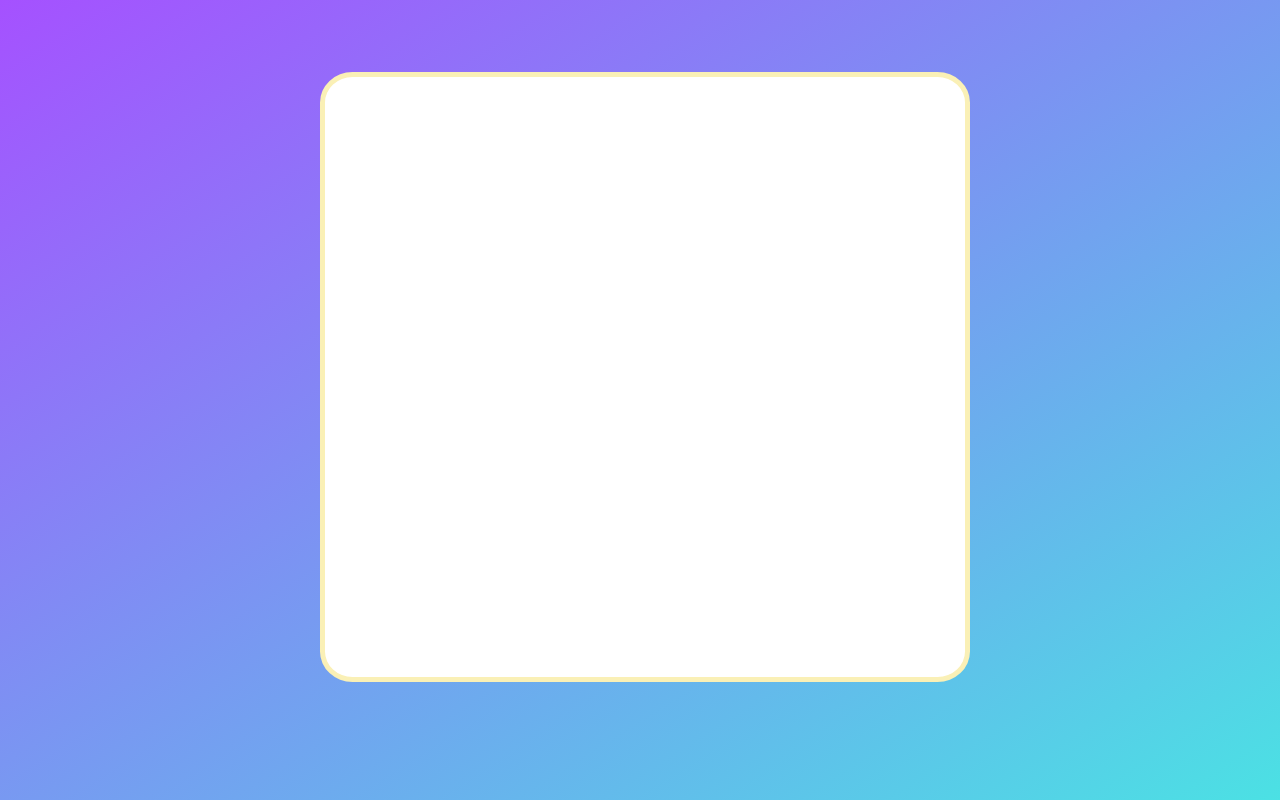
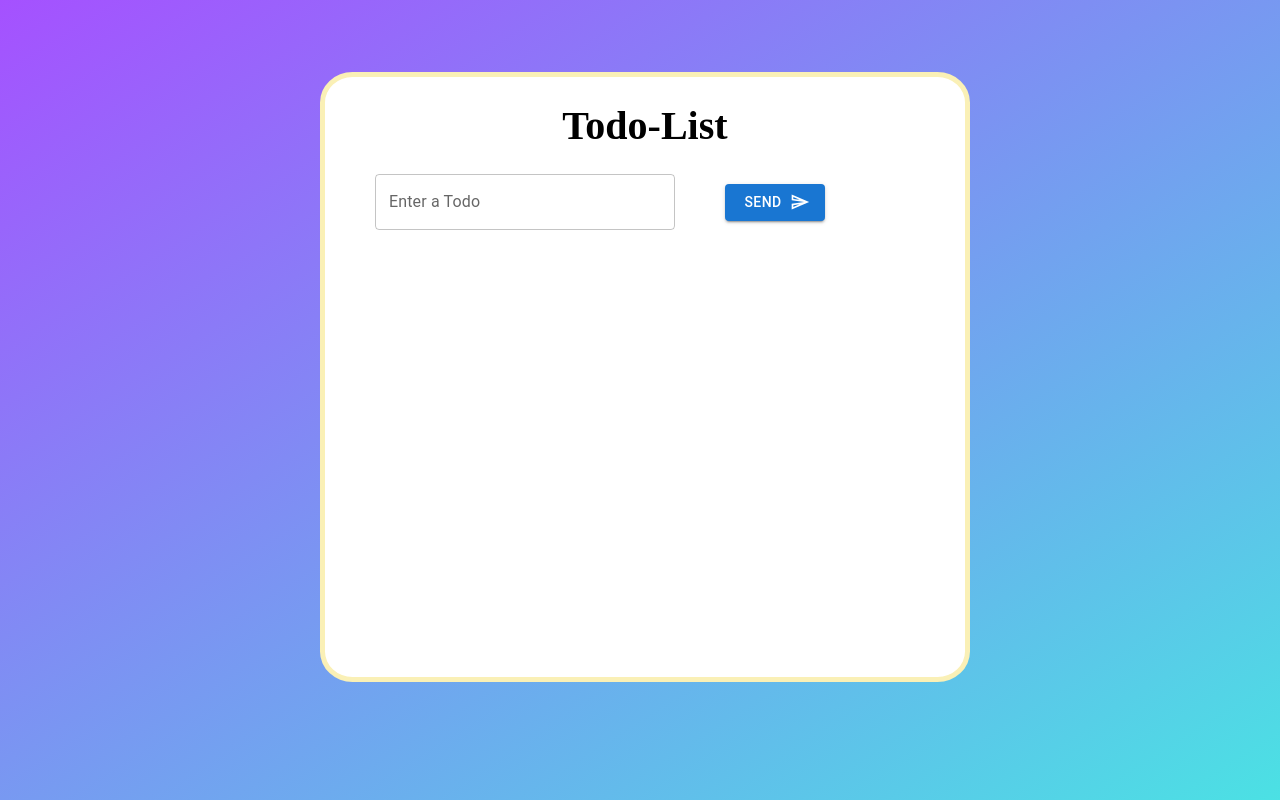
Before and after one commit to Hirotsune0214/Next_todo_typescript, a Next.js app: page /add in a window 1280 px wide. Built offline with nearby package versions, Linux system fonts and the light colour scheme.

Commit message:
⚡️ added

```diff
--- a/package.json
+++ b/package.json
@@ -12,14 +12,18 @@
     "@chakra-ui/react": "^2.7.0",
     "@emotion/react": "^11.11.1",
     "@emotion/styled": "^11.11.0",
+    "@mui/icons-material": "^5.11.16",
     "@mui/material": "^5.13.6",
+    "@mui/styled-engine-sc": "^5.12.0",
     "@types/node": "20.2.5",
     "@types/react": "18.2.9",
     "@types/react-dom": "18.2.4",
+    "firebase": "^9.23.0",
     "framer-motion": "^10.12.16",
     "next": "13.4.4",
     "react": "18.2.0",
     "react-dom": "18.2.0",
+    "styled-components": "^5.3.11",
     "typescript": "5.1.3",
     "uuid": "^9.0.0"
   }
--- /dev/null
+++ b/pages/Form.module.css
@@ -0,0 +1,18 @@
+.textForm {
+  width: 300px;
+  position: relative;
+  top: 50px;
+  left: 50px;
+}
+
+.sendButton {
+  width: 100px;
+  position: relative;
+  top: 60px;
+  left: 100px;
+  transition: 1s;
+}
+
+.sendButton:hover {
+  background-color: rgb(12, 122, 12);
+}
--- /dev/null
+++ b/pages/Form.tsx
@@ -0,0 +1,23 @@
+import { Button, TextField } from "@mui/material";
+import React from "react";
+import styles from "./Form.module.css";
+import SendOutlinedIcon from "@mui/icons-material/SendOutlined";
+
+const Form = () => {
+  return (
+    <>
+      <TextField className={styles.textForm} label="Enter a Todo" type="text" />
+      <Button
+        className={styles.sendButton}
+        variant="contained"
+         endIcon={<SendOutlinedIcon />}
+      >
+        Send
+      </Button>
+
+
+    </>
+  );
+};
+
+export default Form;
--- /dev/null
+++ b/pages/Header.module.css
@@ -0,0 +1,7 @@
+.header {
+  color: black;
+  font-size: 40px;
+  text-align: center;
+  position: relative;
+  top: 25px;
+}
--- /dev/null
+++ b/pages/Header.tsx
@@ -0,0 +1,8 @@
+import React from "react";
+import styles from "./Header.module.css";
+
+const Header = () => {
+  return <h1 className={styles.header}>Todo-List</h1>;
+};
+
+export default Header;
--- a/pages/add.tsx
+++ b/pages/add.tsx
@@ -1,5 +1,7 @@
 import * as React from "react";
 import Box from "@mui/material/Box";
+import Header from "./Header";
+import Form from "./Form";
 
 export default function Add() {
   return (
@@ -15,7 +17,10 @@ export default function Add() {
           left: "25%",
           top: "9%",
         }}
-      />
+      >
+        <Header />
+        <Form />
+      </Box>
     </>
   );
 }
--- a/pages/index.tsx
+++ b/pages/index.tsx
@@ -1,8 +1,4 @@
 import Head from "next/head";
-import Image from "next/image";
-import { Inter } from "next/font/google";
-import styles from "@/styles/Home.module.css";
-const inter = Inter({ subsets: ["latin"] });
 
 export default function Home() {
   return (
```
Also changed, not shown: 1 other file (tests, documents, lock files or other folders).
